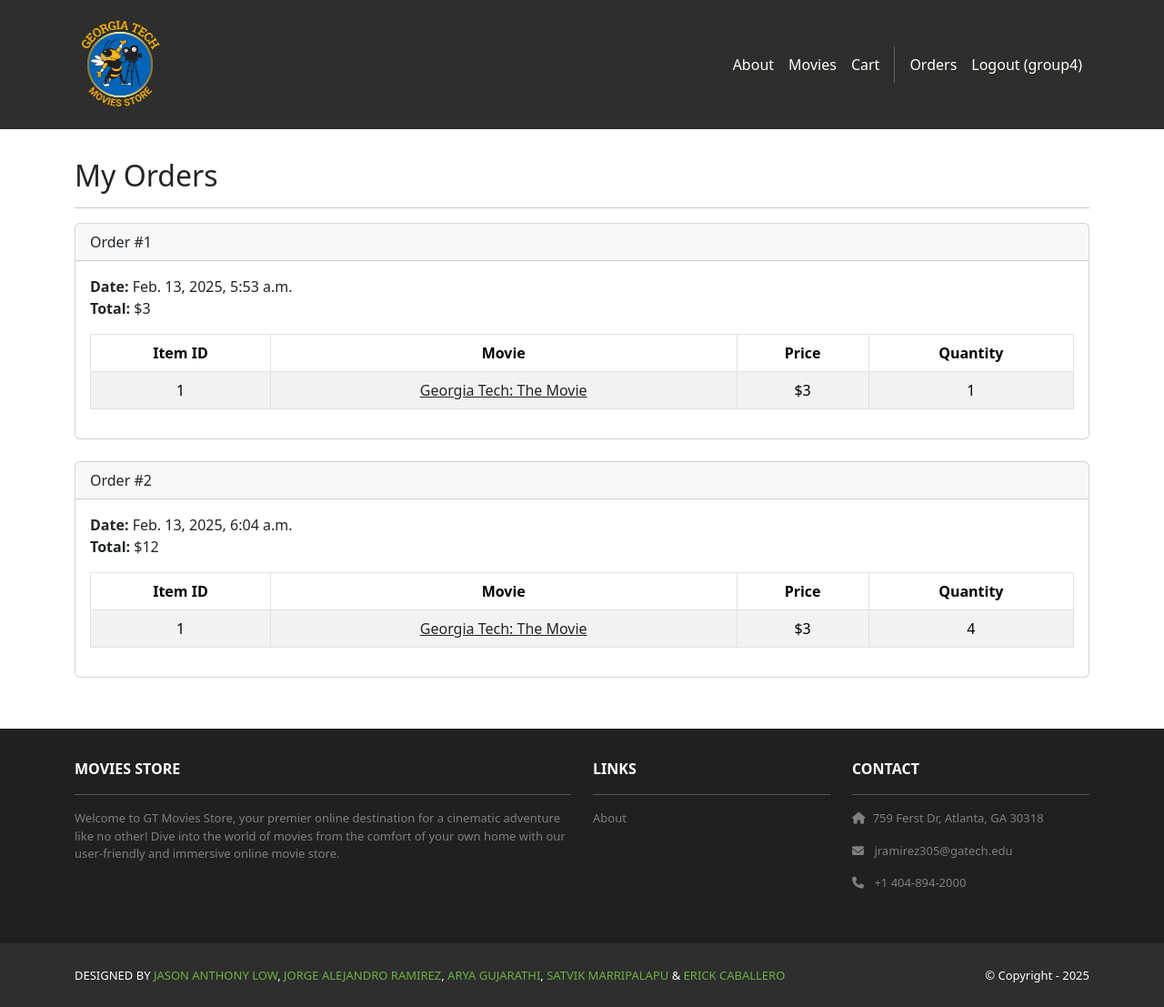
After one commit to smarri2006/GTMoviesStore, a Django app: page /accounts/orders/ in a window 1280 px wide. The commit adds this page. Shown: the whole page at 91% size. Run offline with Django 5.2, Linux system fonts and the light colour scheme; a user stored in the database is signed in; data comes from the database, SQL or seed files in the repository; both versions use the stored data as it was after the commit; some libraries are stand-ins or nearby versions.

Commit message:
Chapter 12: Added Orders UI

```diff
--- a/GTMoviesStore/templates/base.html
+++ b/GTMoviesStore/templates/base.html
@@ -36,6 +36,9 @@
               <div class="vr bg-white mx-2 d-none
               d-lg-block"></div>
               {% if user.is_authenticated %}
+                  <a class="nav-link"
+              href="{% url 'accounts.orders' %}">Orders
+            </a>
               <a class="nav-link"
               href="{% url 'accounts.logout' %}">Logout ({{user.username }})</a>
             {% else %}
--- /dev/null
+++ b/accounts/templates/accounts/orders.html
@@ -0,0 +1,49 @@
+{% extends 'base.html' %}
+{% block content %}
+<div class="p-3">
+  <div class="container">
+    <div class="row mt-3">
+      <div class="col mx-auto mb-3">
+        <h2>My Orders</h2>
+        <hr />
+        {% for order in template_data.orders %}
+        <div class="card mb-4">
+          <div class="card-header">
+            Order #{{ order.id }}
+          </div>
+          <div class="card-body">
+            <b>Date:</b> {{ order.date }}<br />
+            <b>Total:</b> ${{ order.total }}<br />
+            <table class="table table-bordered table-striped text-center mt-3">
+              <thead>
+                <tr>
+                  <th scope="col">Item ID</th>
+                  <th scope="col">Movie</th>
+                  <th scope="col">Price</th>
+                  <th scope="col">Quantity</th>
+                </tr>
+              </thead>
+              <tbody>
+                {% for item in order.item_set.all %}
+                <tr>
+                  <td>{{ item.movie.id }}</td>
+                  <td>
+                    <a class="link-dark"
+                      href="{% url 'movies.show' id=item.movie.id %}">
+                      {{ item.movie.name }}
+                    </a>
+                  </td>
+                  <td>${{ item.movie.price }}</td>
+                  <td>{{ item.quantity }}</td>
+                </tr>
+                {% endfor %}
+              </tbody>
+            </table>
+          </div>
+        </div>
+        {% endfor %}
+      </div>
+    </div>
+  </div>
+</div>
+{% endblock content %}
--- a/accounts/urls.py
+++ b/accounts/urls.py
@@ -4,4 +4,5 @@ urlpatterns = [
     path('signup', views.signup, name='accounts.signup'),
     path('login/', views.login, name='accounts.login'),
     path('logout/', views.logout, name='accounts.logout'),
+    path('orders/', views.orders, name='accounts.orders'),
 ]
--- a/accounts/views.py
+++ b/accounts/views.py
@@ -1,7 +1,7 @@
 from django.shortcuts import render
 from django.contrib.auth import login as auth_login, authenticate, logout as auth_logout
-# Create your views here.
 from django.contrib.auth.forms import UserCreationForm
+from django.contrib.auth.models import User
 from django.shortcuts import redirect
 from .forms import CustomUserCreationForm, CustomErrorList
 from django.contrib.auth.decorators import login_required
@@ -44,3 +44,11 @@ def signup(request):
             template_data['form'] = form
             return render(request, 'accounts/signup.html',
                           {'template_data': template_data})
+
+@login_required
+def orders(request):
+    template_data = {}
+    template_data['title'] = 'Orders'
+    template_data['orders'] = request.user.order_set.all()
+    return render(request, 'accounts/orders.html',
+        {'template_data': template_data})
--- a/cart/templates/cart/index.html
+++ b/cart/templates/cart/index.html
@@ -39,6 +39,9 @@
         <a class="btn btn-outline-secondary mb-2"><b>Total
           to pay:</b> ${{ template_data.cart_total }}</a>
         {% if template_data.movies_in_cart|length > 0 %}
+            <a href="{% url 'cart.purchase' %}"
+          class="btn bg-dark text-white mb-2">Purchase
+        </a>
         <a href="{% url 'cart.clear' %}">
           <button class="btn btn-danger mb-2">
             Remove all movies from Cart
--- a/cart/urls.py
+++ b/cart/urls.py
@@ -3,6 +3,6 @@ from . import views
 urlpatterns = [
     path('', views.index, name='cart.index'),
     path('<int:id>/add/', views.add, name='cart.add'),
-
     path('clear/', views.clear, name='cart.clear'),
+    path('purchase/', views.purchase, name='cart.purchase'),
 ]
```
Also changed, not shown: cart/templates/cart/purchase.html (added, +15 -0 lines), cart/views.py (+28 -0 lines), db.sqlite3.
